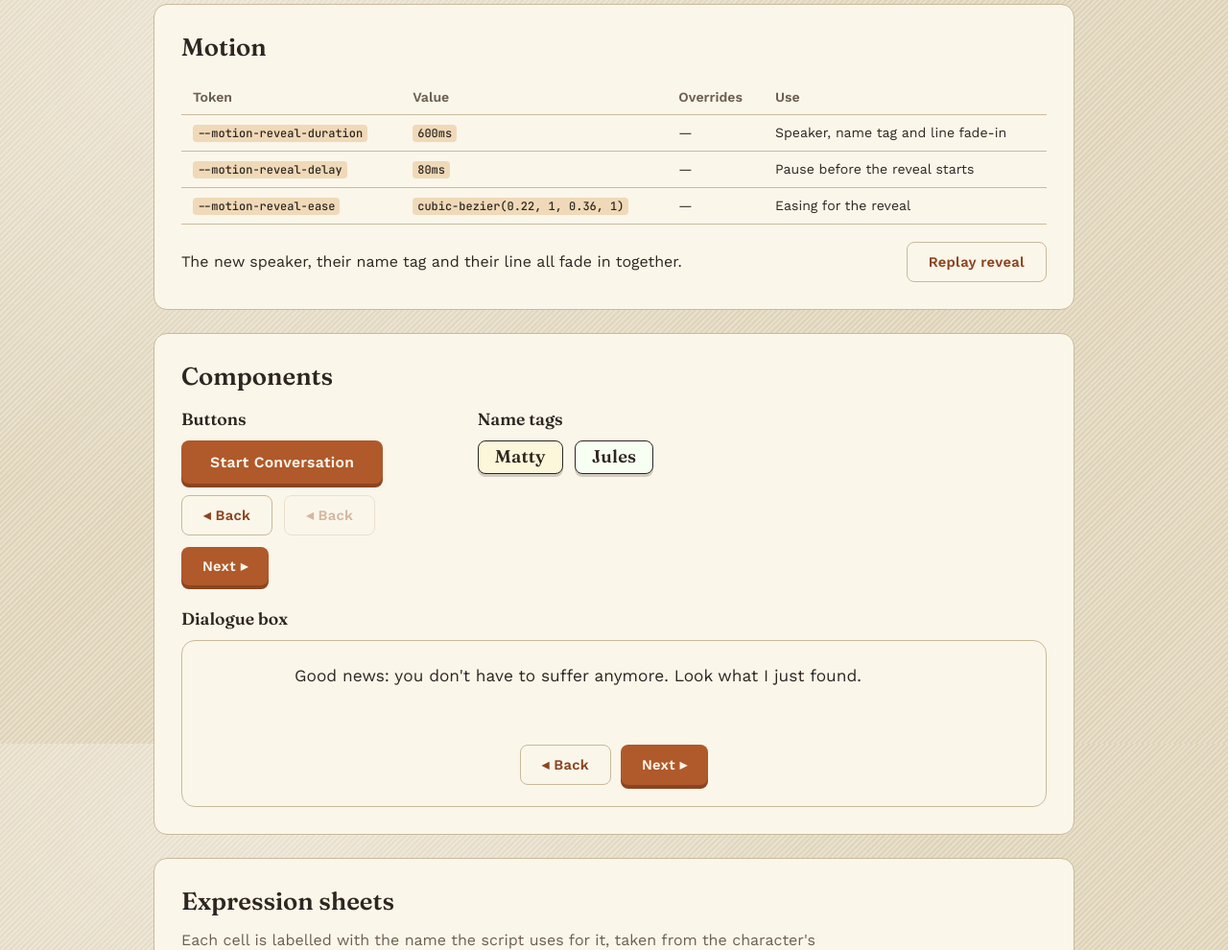
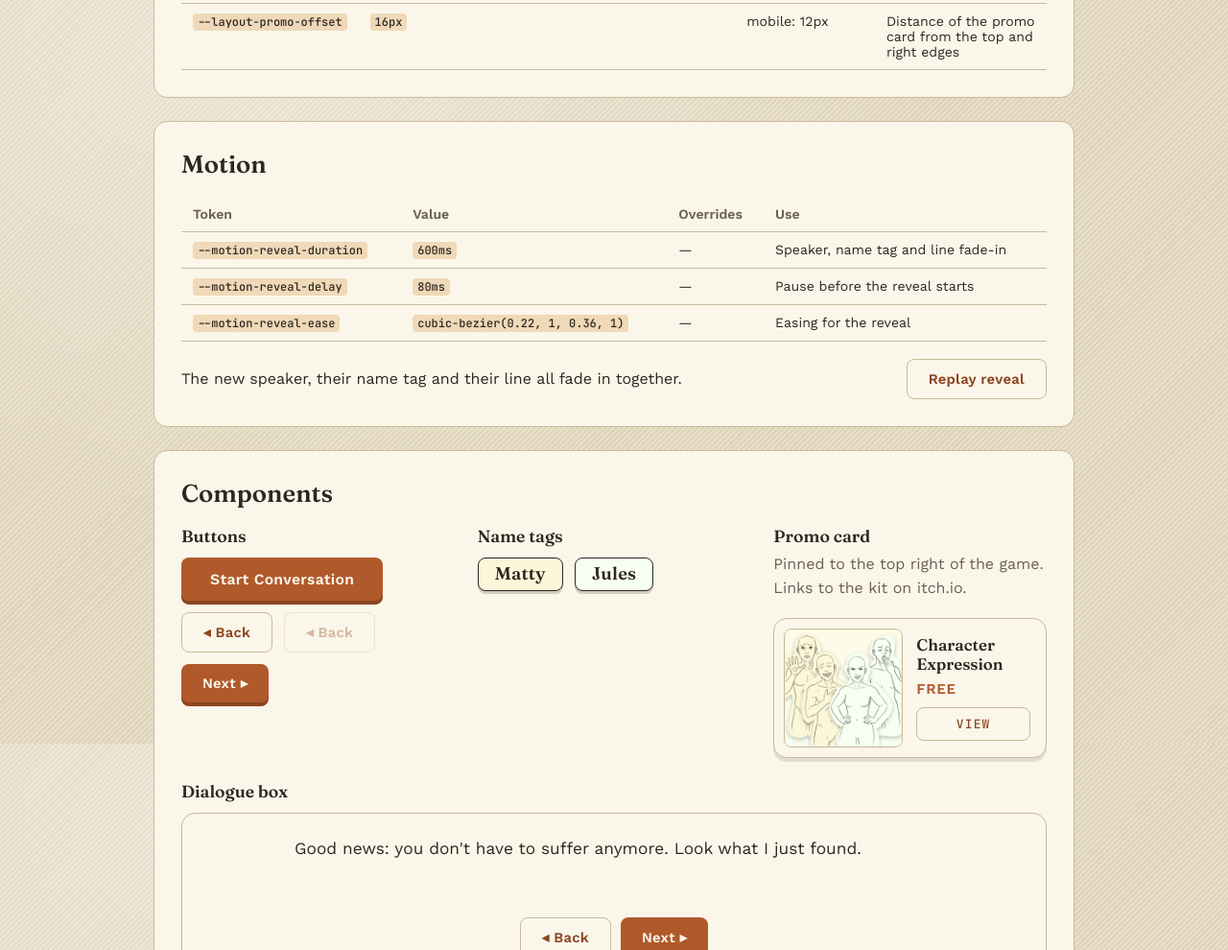
Before and after one commit to createdbyjerry/Matty-and-Jules, a website: page design-system.html in a window 1280 px wide. Shown: the part 2425-3415 px from the top of the page at 96% size. Drawn offline with nearby package versions, Linux system fonts and the light colour scheme.

Commit message:
promo card changes

```diff
--- a/assets/css/design-system.css
+++ b/assets/css/design-system.css
@@ -150,6 +150,11 @@
 }
 .ds-component--wide{ grid-column: 1 / -1; }
 .ds-row{ display:flex; flex-wrap:wrap; gap: 12px; align-items:center; }
+.promo-card.ds-static{
+  position: static;
+  display: inline-flex;
+  max-width: 100%;
+}
 .name-tag.ds-static{
   position: static;
   transform: none;
--- a/assets/css/main.css
+++ b/assets/css/main.css
@@ -20,6 +20,8 @@
   justify-content:center;
   min-height:100vh;
   padding: 32px 24px;
+  /* keep the centred content clear of the pinned promo card */
+  padding-top: calc(var(--layout-promo-thumb) + var(--layout-promo-offset) * 2 + 24px);
 }
 
 .screen{ display:none; width:100%; }
@@ -99,6 +101,84 @@
 .primary-btn:hover{ background: var(--color-accent-dark); }
 .primary-btn:active{ transform: translateY(3px); box-shadow: 0 1px 0 var(--color-accent-dark); }
 .primary-btn:focus-visible{ outline: 2px solid var(--color-ink); outline-offset: 2px; }
+
+/* ================= PROMO CARD (pinned top right) ================= */
+.promo-card{
+  position: fixed;
+  top: var(--layout-promo-offset);
+  right: var(--layout-promo-offset);
+  z-index: 10;
+  display:flex;
+  align-items:center;
+  gap: 14px;
+  max-width: calc(100vw - var(--layout-promo-offset) * 2);
+  padding: 10px 16px 10px 10px;
+  background: var(--color-panel);
+  border: 1.5px solid var(--color-panel-edge);
+  border-radius: var(--radius-panel);
+  box-shadow: 0 4px 0 rgba(46,38,32,0.12);
+  color: var(--color-ink);
+  text-decoration: none;
+}
+
+.promo-thumb{
+  flex: none;
+  width: var(--layout-promo-thumb);
+  height: var(--layout-promo-thumb);
+  border-radius: var(--radius-control);
+  border: 1.5px solid var(--color-panel-edge);
+  object-fit: cover;
+  display:block;
+}
+
+.promo-info{
+  display:flex;
+  flex-direction:column;
+  align-items:stretch;
+  gap: 6px;
+  min-width: 0;
+}
+
+.promo-title{
+  font-family: var(--font-display);
+  font-weight: 600;
+  font-size: 1.05rem;
+  line-height: 1.2;
+}
+
+.promo-price{
+  font-family: var(--font-body);
+  font-weight: 600;
+  font-size: 0.95rem;
+  letter-spacing: 0.04em;
+  text-transform: uppercase;
+  color: var(--color-accent);
+}
+
+.promo-btn{
+  margin-top: 4px;
+  font-family: var(--font-mono);
+  font-size: 0.8rem;
+  letter-spacing: 0.1em;
+  text-transform: uppercase;
+  text-align:center;
+  color: var(--color-accent-dark);
+  border: 1.5px solid var(--color-panel-edge);
+  border-radius: var(--radius-control);
+  padding: 8px 16px;
+  transition: background 80ms ease, color 80ms ease, border-color 80ms ease;
+}
+
+.promo-card:hover .promo-btn{
+  background: var(--color-accent);
+  border-color: var(--color-accent);
+  color: var(--color-on-accent);
+}
+.promo-card:focus-visible{ outline: 2px solid var(--color-ink); outline-offset: 2px; }
+
+@media (prefers-reduced-motion: reduce){
+  .promo-btn{ transition: none; }
+}
 
 /* ================= DIALOGUE SCREEN ================= */
 .stage{
@@ -277,4 +357,9 @@
   .cover{ padding: 36px 24px 32px; }
   .cover h1{ font-size: 2.1rem; }
   .cover-portrait{ width: 110px; height: calc(110px * 682 / 436); }
+
+  .promo-card{ position: absolute; gap: 10px; padding: 8px 12px 8px 8px; }
+  .promo-title{ font-size: 0.95rem; }
+  .promo-price{ font-size: 0.85rem; }
+  .promo-btn{ margin-top: 0; padding: 6px 12px; }
 }
--- a/assets/css/tokens.css
+++ b/assets/css/tokens.css
@@ -36,6 +36,8 @@
   --layout-char-inset: 28px; /* Distance from the dialogue box edge to a portrait */
   --layout-overlap: 80px; /* How far portraits sit over the dialogue box */
   --layout-name-inset: calc(var(--layout-char-w) + var(--layout-char-inset) + 18px); /* Header padding that clears the portraits */
+  --layout-promo-thumb: 124px; /* Thumbnail size on the itch.io promo card */
+  --layout-promo-offset: 16px; /* Distance of the promo card from the top and right edges */
 
   /* motion */
   --motion-reveal-duration: 600ms; /* Speaker, name tag and line fade-in */
@@ -57,5 +59,7 @@
     --layout-overlap: 0px;
     --layout-char-w: min(40vw, 170px);
     --layout-name-inset: 16px;
+    --layout-promo-thumb: 72px;
+    --layout-promo-offset: 12px;
   }
 }
--- a/design-system.html
+++ b/design-system.html
@@ -71,6 +71,19 @@
             <span class="name-tag ds-static" style="--tag-color: var(--color-character-jules)">Jules</span>
           </div>
         </div>
+        <div class="ds-component">
+          <h3>Promo card</h3>
+          <p class="ds-note">Pinned to the top right of the game. Links to the kit on itch.io.</p>
+          <a class="promo-card ds-static" href="https://createdbyjerry.itch.io/character-expression-template-kit" target="_blank" rel="noopener">
+            <img class="promo-thumb" src="assets/images/kit-thumbnail.png" alt="" width="124" height="124">
+            <span class="promo-info">
+              <span class="promo-title">Character Expression</span>
+              <span class="promo-price">Free</span>
+              <span class="promo-btn">View</span>
+            </span>
+            <span class="visually-hidden">(opens itch.io in a new tab)</span>
+          </a>
+        </div>
         <div class="ds-component ds-component--wide">
           <h3>Dialogue box</h3>
           <div class="dialogue-box">
--- a/tokens/tokens.json
+++ b/tokens/tokens.json
@@ -37,7 +37,9 @@
     "char-h":     { "$type": "dimension", "$value": "calc({layout.char-w} * 682 / 436)", "$description": "Portrait height, locked to one sprite cell's aspect ratio" },
     "char-inset": { "$type": "dimension", "$value": "28px", "$description": "Distance from the dialogue box edge to a portrait" },
     "overlap":    { "$type": "dimension", "$value": "80px", "$description": "How far portraits sit over the dialogue box" },
-    "name-inset": { "$type": "dimension", "$value": "calc({layout.char-w} + {layout.char-inset} + 18px)", "$description": "Header padding that clears the portraits" }
+    "name-inset": { "$type": "dimension", "$value": "calc({layout.char-w} + {layout.char-inset} + 18px)", "$description": "Header padding that clears the portraits" },
+    "promo-thumb":  { "$type": "dimension", "$value": "124px", "$description": "Thumbnail size on the itch.io promo card" },
+    "promo-offset": { "$type": "dimension", "$value": "16px",  "$description": "Distance of the promo card from the top and right edges" }
   },
 
   "motion": {
@@ -63,7 +65,9 @@
       "tokens": {
         "layout.overlap": "0px",
         "layout.char-w": "min(40vw, 170px)",
-        "layout.name-inset": "16px"
+        "layout.name-inset": "16px",
+        "layout.promo-thumb": "72px",
+        "layout.promo-offset": "12px"
       }
     }
   ]
```
Also changed, not shown: index.html (+11 -0 lines), README.md, assets/images/kit-thumbnail.png (added).
